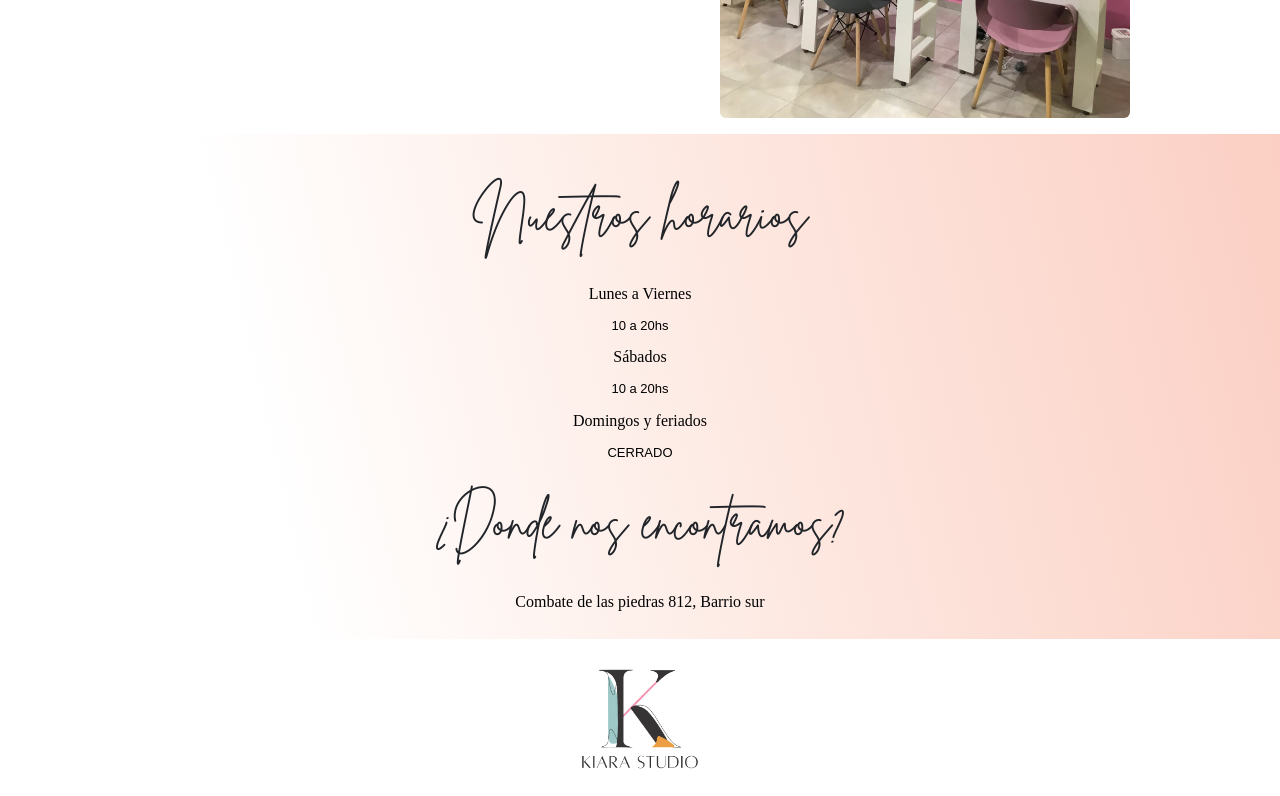
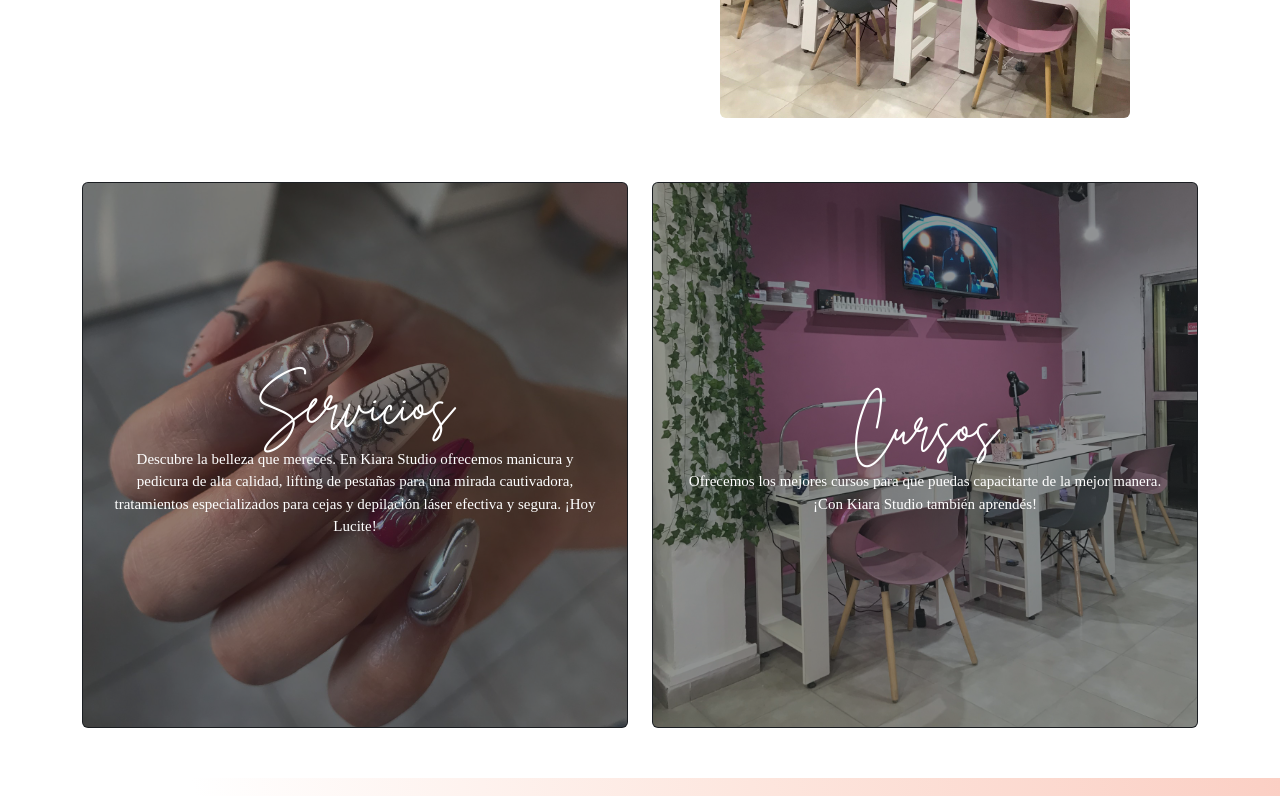
Before and after one commit to AixaFilsinger/StudioKiara, a React (Vite) app: page / in a window 1280 px wide. Shown: the part 1460-2256 px from the top of the page. Built offline with nearby package versions, Linux system fonts and the light colour scheme.

Commit message:
se arego el componente cardinicio a inicio

```diff
--- a/src/Components/views/Inicio.jsx
+++ b/src/Components/views/Inicio.jsx
@@ -42,7 +42,7 @@
                 </Row>
 
             </Container>
-
+           <CardInicio></CardInicio>
 
 
         </section>
```
